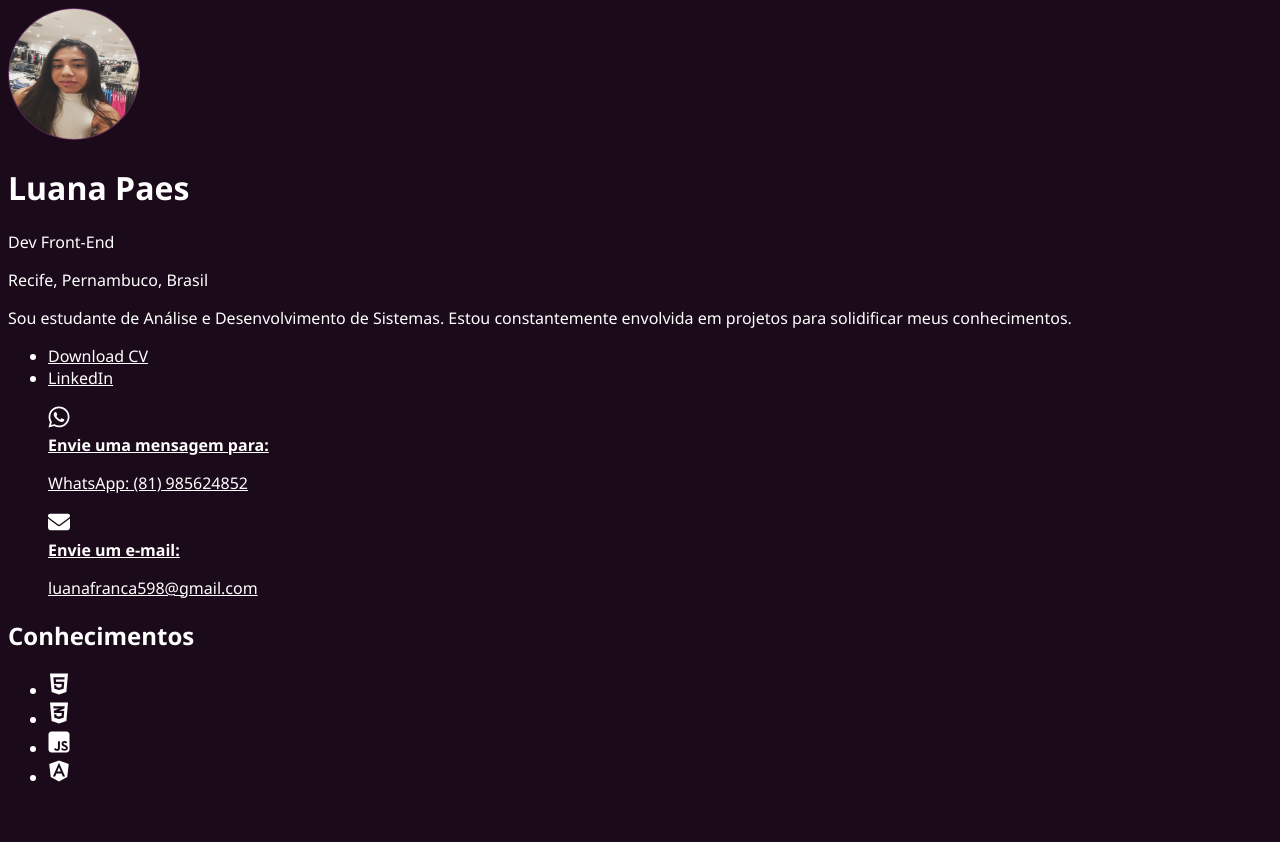
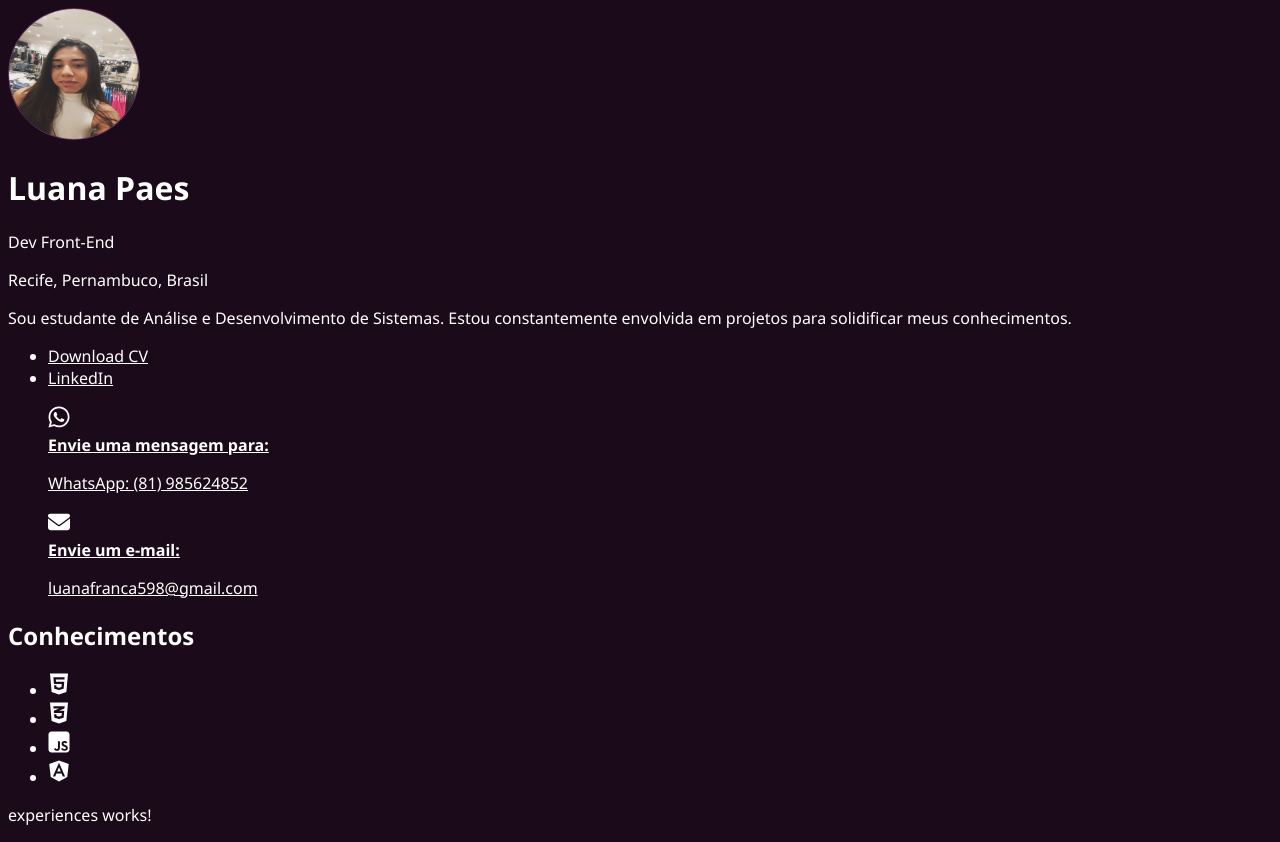
Before and after one commit to luanapaes/PortfolioAngular, an Angular app in the folder angular-portfolio/: page / in a window 1280 px wide. Before the commit the page ends 804 px from the top, so only its background shows below. Built offline with nearby package versions, Linux system fonts and the light colour scheme.

Commit message:
Criação do componente de experiências

```diff
--- /dev/null
+++ b/angular-portfolio/src/app/modules/portfolio/components/experiences/experiences.component.html
@@ -0,0 +1 @@
+<p>experiences works!</p>
--- a/angular-portfolio/src/app/modules/portfolio/pages/home/home.component.html
+++ b/angular-portfolio/src/app/modules/portfolio/pages/home/home.component.html
@@ -2,4 +2,5 @@
 
 <main>
     <app-knowledge/>
+    <app-experiences/>
 </main>
--- a/angular-portfolio/src/app/modules/portfolio/pages/home/home.component.ts
+++ b/angular-portfolio/src/app/modules/portfolio/pages/home/home.component.ts
@@ -1,11 +1,12 @@
 import { Component } from '@angular/core';
 import { HeaderComponent } from '../../components/header/header.component';
 import { KnowledgeComponent } from '../../components/knowledge/knowledge.component';
+import { ExperiencesComponent } from '../../components/experiences/experiences.component';
 
 @Component({
   selector: 'app-home',
   standalone: true,
-  imports: [HeaderComponent, KnowledgeComponent],
+  imports: [HeaderComponent, KnowledgeComponent, ExperiencesComponent],
   templateUrl: './home.component.html',
   styleUrl: './home.component.scss'
 })
```
Also changed, not shown: angular-portfolio/src/app/modules/portfolio/components/experiences/experiences.component.ts (added, +12 -0 lines), angular-portfolio/src/app/modules/portfolio/components/experiences/experiences.component.scss (added).
